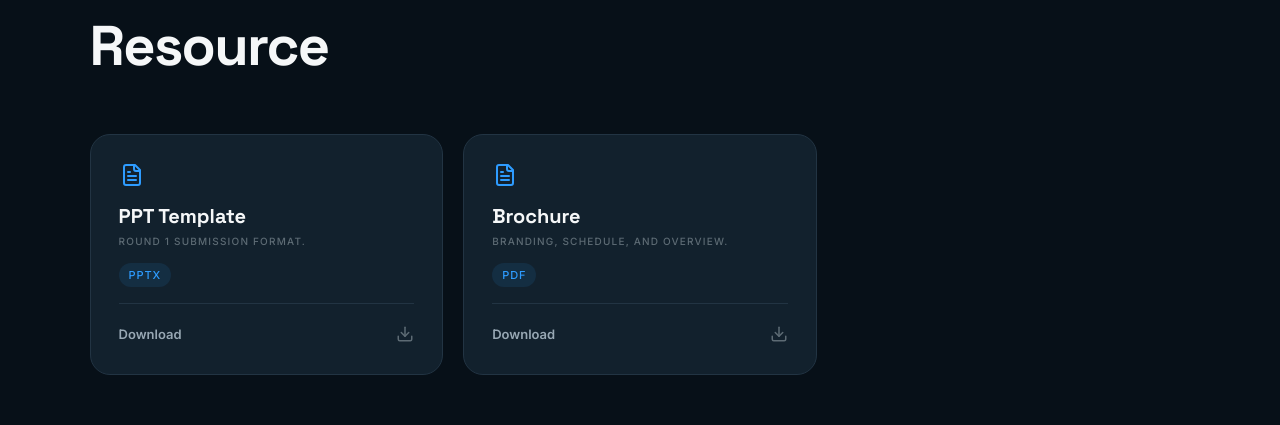
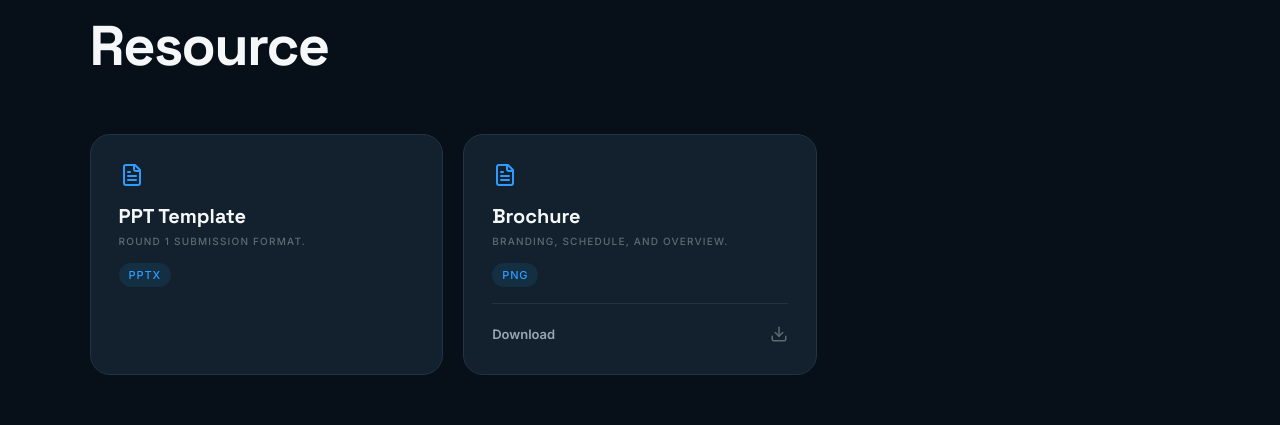
Before and after one commit to VMedithon/website, a React (Vite) app: page / in a window 1280 px wide. Shown: the part 5180-5605 px from the top of the page. Built offline with nearby package versions, Linux system fonts and the light colour scheme.

Commit message:
feat(resources): wire Brochure download to vmed-brochure.png
The Brochure card's Download row is now a real anchor to
/vmed-brochure.png (type badge PNG). Cards only render the download
row when a file is attached.

```diff
--- a/src/App.tsx
+++ b/src/App.tsx
@@ -447,10 +447,12 @@ function Resources() {
 							<small>{r.desc}</small>
 						</div>
 						<span className="file-type">{r.type}</span>
-						<div className="download-row">
-							<span>Download</span>
-							<Download style={{ width: 18 }} />
-						</div>
+						{"file" in r && r.file && (
+							<a className="download-row" href={r.file} download>
+								<span>Download</span>
+								<Download style={{ width: 18 }} />
+							</a>
+						)}
 					</div>
 				))}
 			</div>
--- a/src/data.ts
+++ b/src/data.ts
@@ -164,7 +164,7 @@ export const problemStatements = [
 
 export const resources = [
 	{ title: "PPT Template", type: "PPTX", desc: "Round 1 submission format." },
-	{ title: "Brochure", type: "PDF", desc: "Branding, schedule, and overview." },
+	{ title: "Brochure", type: "PNG", desc: "Branding, schedule, and overview.", file: "/vmed-brochure.png" },
 ];
 
 export interface Sponsor {
```
Also changed, not shown: 1 other file (tests, documents, lock files or other folders).
